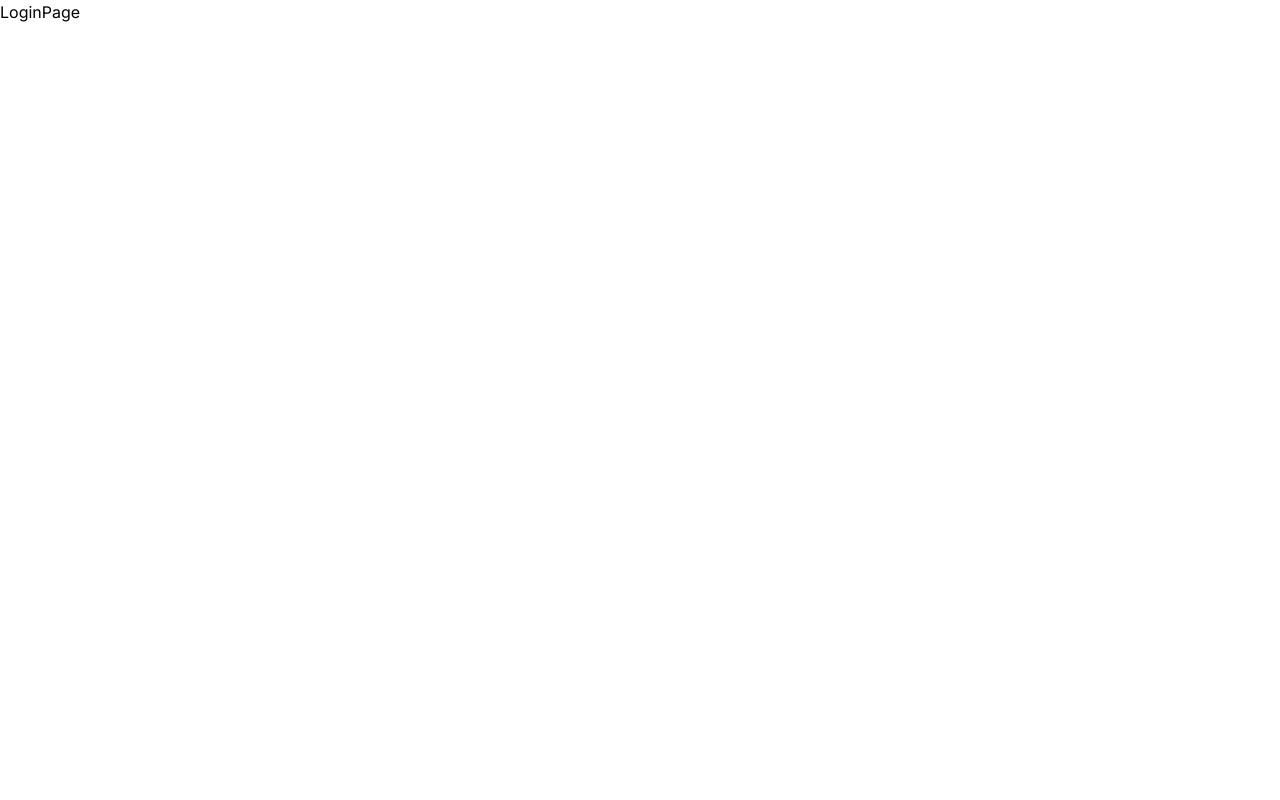
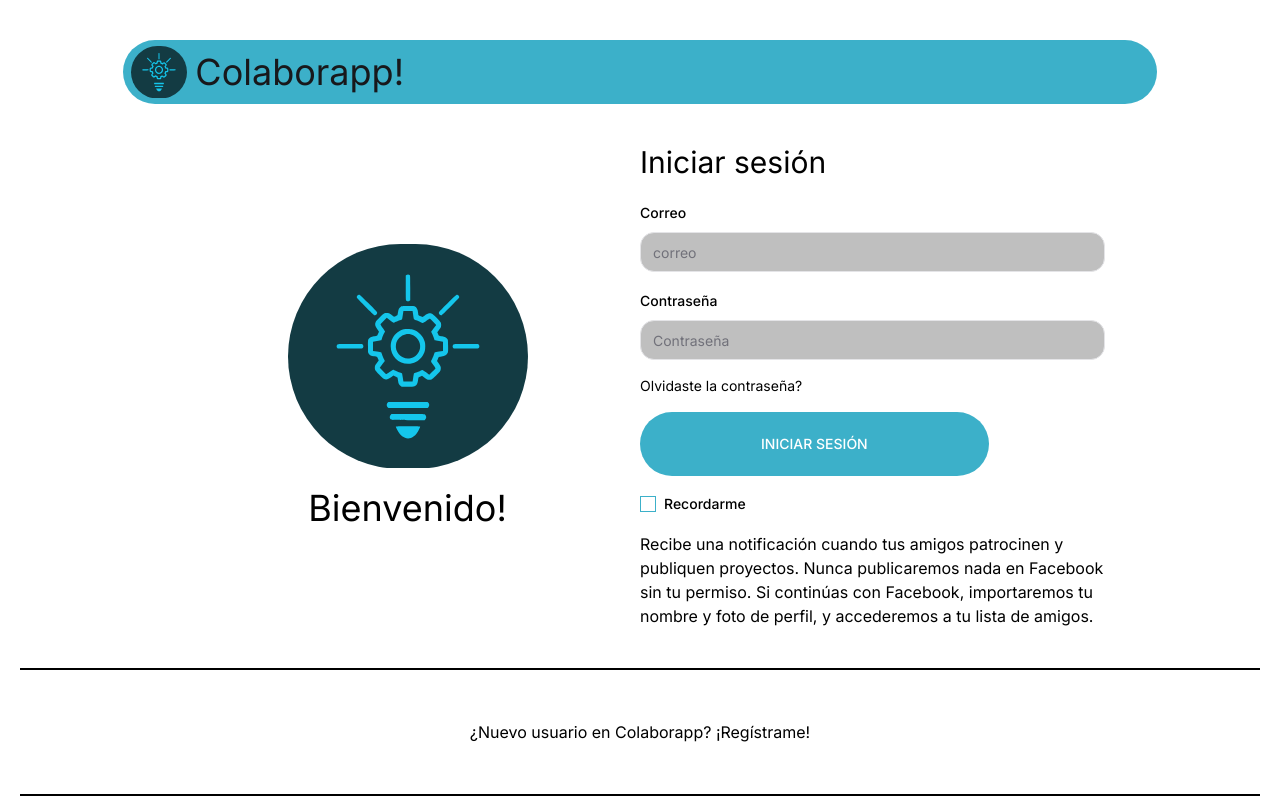
Before and after one commit to No-Country/c16-40-n-java, a Next.js app in the folder frontend/: page /login in a window 1280 px wide. Shown: the top 800 px of the page. Built offline with nearby package versions, Linux system fonts and the light colour scheme.

Commit message:
feat: add 'Login' page

```diff
--- a/frontend/app/(pages)/login/page.tsx
+++ b/frontend/app/(pages)/login/page.tsx
@@ -1,4 +1,7 @@
+import LoginPageContainer from '@/components/login/loginPageContainer';
+
 const LoginPage = () => {
-  return <div>LoginPage</div>;
+  return <LoginPageContainer />;
 };
+
 export default LoginPage;
--- /dev/null
+++ b/frontend/app/(pages)/register/page.tsx
@@ -0,0 +1,4 @@
+const RegisterPage = () => {
+  return <div>RegisterPage</div>;
+};
+export default RegisterPage;
--- a/frontend/app/globals.css
+++ b/frontend/app/globals.css
@@ -9,7 +9,7 @@ body {
 
 @layer base {
   :root {
-    --background: 0 0% 92%;
+    --background: 0 0% 75%;
     --foreground: 240 10% 3.9%;
     --card: 0 0% 100%;
     --card-foreground: 240 10% 3.9%;
--- /dev/null
+++ b/frontend/components/login/loginForm.tsx
@@ -0,0 +1,79 @@
+'use client';
+
+import { zodResolver } from '@hookform/resolvers/zod';
+import { useForm } from 'react-hook-form';
+import { z } from 'zod';
+
+import { Button } from '@/components/ui/button';
+import {
+  Form,
+  FormControl,
+  FormField,
+  FormItem,
+  FormLabel,
+  FormMessage,
+} from '@/components/ui/form';
+import { Input } from '@/components/ui/input';
+
+const formSchema = z.object({
+  correo: z.string().email('El formato del mail ingresado es incorrecto.'),
+  password: z.string().min(4, {
+    message: 'La contraseña debe contener al menos 4 caracteres.',
+  }),
+});
+
+const LoginForm = () => {
+  const form = useForm<z.infer<typeof formSchema>>({
+    resolver: zodResolver(formSchema),
+    defaultValues: {
+      correo: '',
+      password: '',
+    },
+  });
+
+  function onSubmit(values: z.infer<typeof formSchema>) {
+    console.log(values);
+  }
+
+  return (
+    <Form {...form}>
+      <form onSubmit={form.handleSubmit(onSubmit)} className="space-y-4">
+        <FormField
+          control={form.control}
+          name="correo"
+          render={({ field }) => (
+            <FormItem>
+              <FormLabel>Correo</FormLabel>
+              <FormControl>
+                <Input placeholder="correo" {...field} />
+              </FormControl>
+              <FormMessage />
+            </FormItem>
+          )}
+        />
+        <FormField
+          control={form.control}
+          name="password"
+          render={({ field }) => (
+            <FormItem>
+              <FormLabel>Contraseña</FormLabel>
+              <FormControl>
+                <Input placeholder="Contraseña" {...field} />
+              </FormControl>
+              <FormMessage />
+            </FormItem>
+          )}
+        />
+        <p className="mt-0 text-sm hover:underline underline-offset-2 cursor-pointer">
+          Olvidaste la contraseña?
+        </p>
+        <div className="w-full">
+          <Button type="submit" className="w-3/4 h-16 m-auto rounded-full">
+            INICIAR SESIÓN
+          </Button>
+        </div>
+      </form>
+    </Form>
+  );
+};
+export default LoginForm;
--- /dev/null
+++ b/frontend/components/login/loginPageContainer.tsx
@@ -0,0 +1,50 @@
+import { Icons } from '@/components/icons';
+import LoginForm from '@/components/login/loginForm';
+import { Checkbox } from '@/components/ui/checkbox';
+import { Label } from '@/components/ui/label';
+import Link from 'next/link';
+import Logo from '@/components/ui/logo';
+
+const LoginPageContainer = () => {
+  return (
+    <main className="h-full w-full px-5">
+      <div className="w-[100%] lg:w-5/6 h-16 p-2 mt-5 lg:mt-10 flex items-center rounded-full bg-primary mx-auto">
+        <Logo />
+      </div>
+      <div className="flex flex-col md:flex-row w-[95%] md:w-[75%] items-center m-auto py-10">
+        <div className="flex flex-col items-center gap-5 md:w-1/2">
+          <Icons.AppLogo className="w-24 lg:w-60 h-auto" />
+          <h2 className="text-4xl">Bienvenido!</h2>
+        </div>
+        <div className="md:w-1/2">
+          <h2 className="text-3xl mb-5">Iniciar sesión</h2>
+          <LoginForm />
+          <div className="flex items-center space-x-2 py-5">
+            <Checkbox id="terms" className="rounded-none" />
+            <Label htmlFor="remember me">Recordarme</Label>
+          </div>
+          <p className="text-sm md:text-base">
+            Recibe una notificación cuando tus amigos patrocinen y publiquen
+            proyectos. Nunca publicaremos nada en Facebook sin tu permiso. Si
+            continúas con Facebook, importaremos tu nombre y foto de perfil, y
+            accederemos a tu lista de amigos.
+          </p>
+        </div>
+      </div>
+      <div className="flex flex-col w-full items-center h-32 justify-between mb-10">
+        <div className="border border-black w-full" />
+        <p>
+          ¿Nuevo usuario en Colaborapp?{' '}
+          <Link href={'/register'}>
+            <span className="hover:underline underline-offset-2">
+              ¡Regístrame!
+            </span>
+          </Link>
+        </p>
+        <div className="border border-black w-full" />
+      </div>
+      <footer className="w-full h-40 bg-primary"></footer>
+    </main>
+  );
+};
+export default LoginPageContainer;
```
